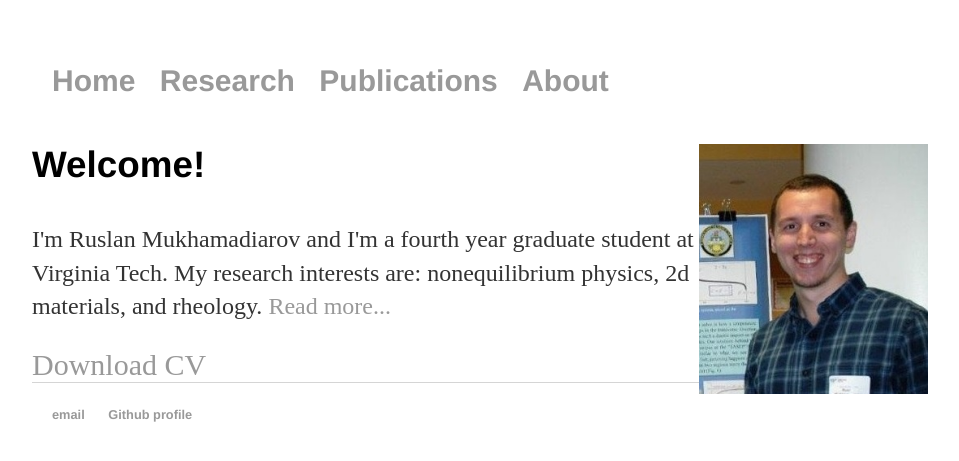
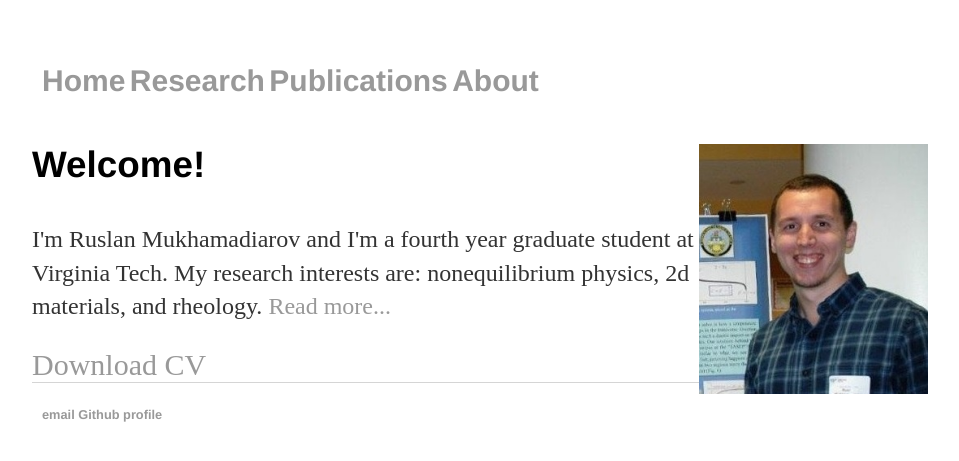
Before and after one commit to RusFortunat/mukhamadiarov, a Jekyll site: the page built from index.html, in a window 1280 px wide. Shown: the top 461 px of the page, without its empty margins (160-1119 px from the left). Built offline with Jekyll 4.4.1, drawn with Linux system fonts in a browser that asks for light colours.

Commit message:
Update main.css

```diff
--- a/css/main.css
+++ b/css/main.css
@@ -12,7 +12,7 @@
 h4 { font-size: 1.9em; }
 
 nav ul, footer ul { font-size: 1em; font-family: 'Helvetica', 'Arial', 'Sans-Serif'; padding: 10px; list-style: none; font-weight: bold; }
-nav ul li, footer ul li { display: inline; margin-right: 20px; margin: 10px}
+nav ul li, footer ul li { display: inline; margin-right: 0px; margin: 0px}
 
 
 footer { border-top: 1px solid #d5d5d5; font-size: .8em; }
```
